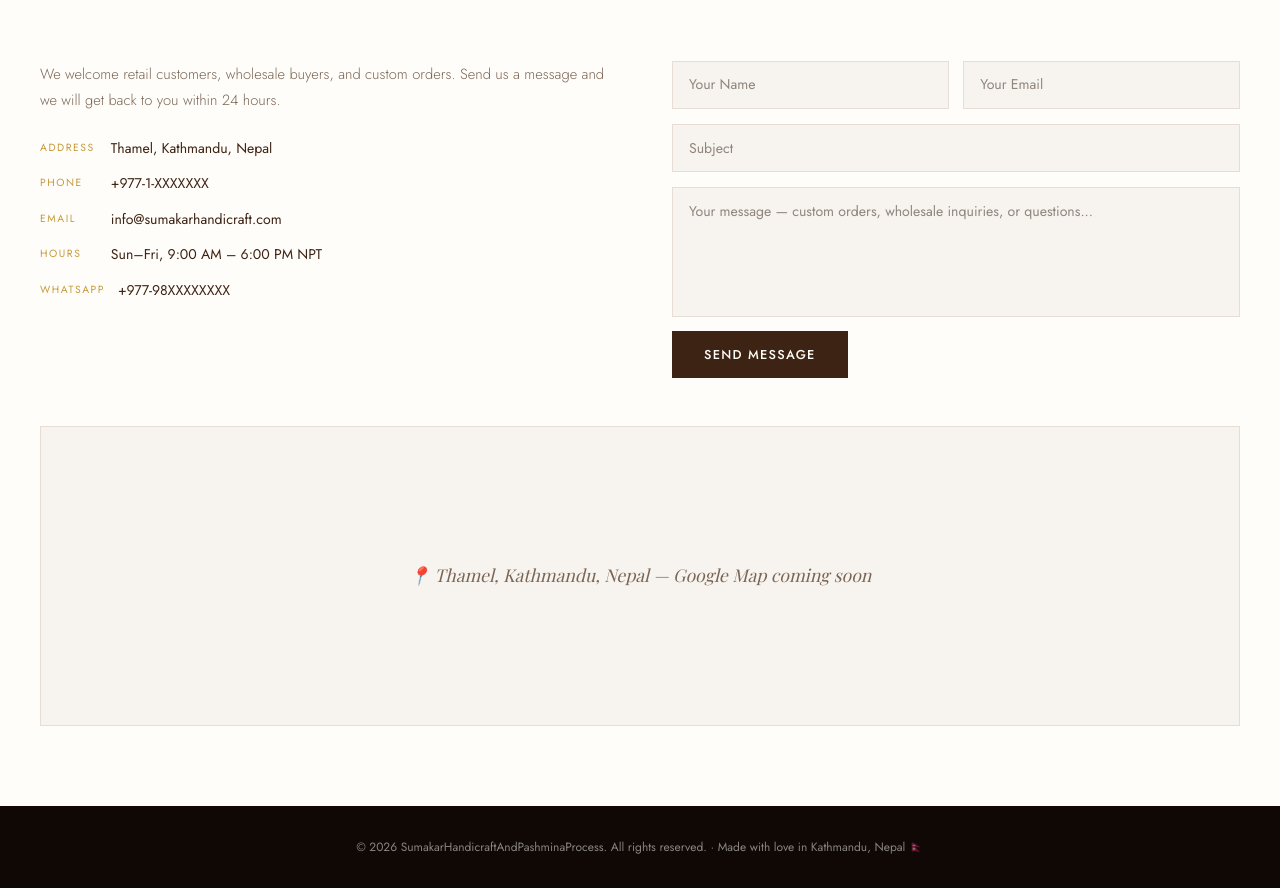
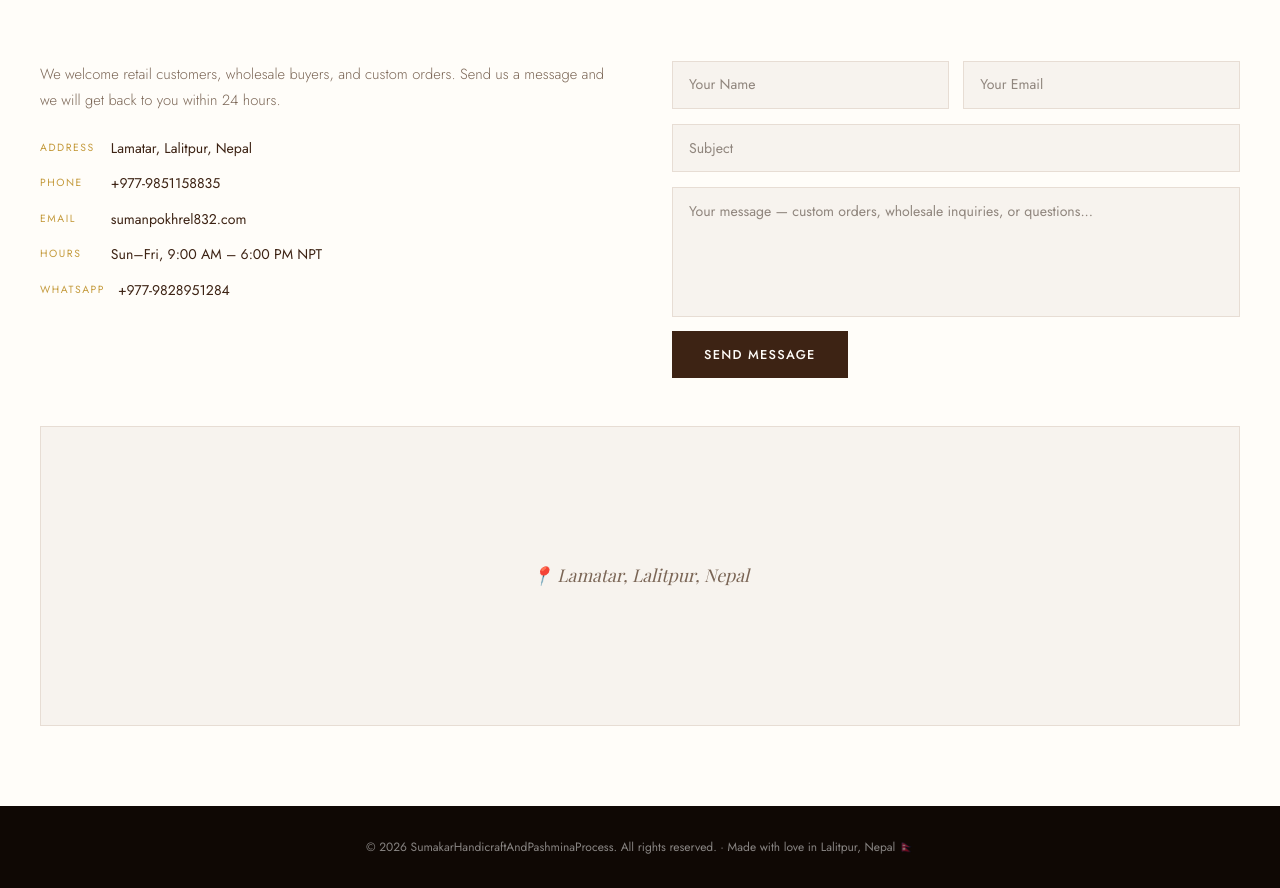
Before and after one commit to Krishaldon/sumakarhandicraftandpashminaprocess, a Next.js app: page /contact in a window 1280 px wide. Shown: the part 320-1208 px from the top of the page. Built offline with nearby package versions, Linux system fonts and the light colour scheme; a web font is replaced by a local one.

Commit message:
changed location Lalitpur and added Number and gmail

```diff
--- a/app/contact/page.js
+++ b/app/contact/page.js
@@ -59,11 +59,11 @@ export default function Contact() {
         <div className="contact-grid">
           <div className="contact-info">
             <p>We welcome retail customers, wholesale buyers, and custom orders. Send us a message and we will get back to you within 24 hours.</p>
-            <div className="contact-detail"><span className="contact-label">Address</span><span className="contact-val">Thamel, Kathmandu, Nepal</span></div>
-            <div className="contact-detail"><span className="contact-label">Phone</span><span className="contact-val">+977-1-XXXXXXX</span></div>
-            <div className="contact-detail"><span className="contact-label">Email</span><span className="contact-val">info@sumakarhandicraft.com</span></div>
+            <div className="contact-detail"><span className="contact-label">Address</span><span className="contact-val">Lamatar, Lalitpur, Nepal</span></div>
+            <div className="contact-detail"><span className="contact-label">Phone</span><span className="contact-val">+977-9851158835</span></div>
+            <div className="contact-detail"><span className="contact-label">Email</span><span className="contact-val">sumanpokhrel832.com</span></div>
             <div className="contact-detail"><span className="contact-label">Hours</span><span className="contact-val">Sun–Fri, 9:00 AM – 6:00 PM NPT</span></div>
-            <div className="contact-detail"><span className="contact-label">WhatsApp</span><span className="contact-val">+977-98XXXXXXXX</span></div>
+            <div className="contact-detail"><span className="contact-label">WhatsApp</span><span className="contact-val">+977-9828951284</span></div>
           </div>
           <div className="contact-form">
             <div className="form-row">
@@ -75,10 +75,10 @@ export default function Contact() {
             <button className="btn-primary">Send Message</button>
           </div>
         </div>
-        <div className="map-placeholder">📍 Thamel, Kathmandu, Nepal — Google Map coming soon</div>
+        <div className="map-placeholder">📍 Lamatar, Lalitpur, Nepal</div>
       </section>
 
-      <footer>© 2026 SumakarHandicraftAndPashminaProcess. All rights reserved. · Made with love in Kathmandu, Nepal 🇳🇵</footer>
+      <footer>© 2026 SumakarHandicraftAndPashminaProcess. All rights reserved. · Made with love in Lalitpur, Nepal 🇳🇵</footer>
     </main>
   );
 }
```
